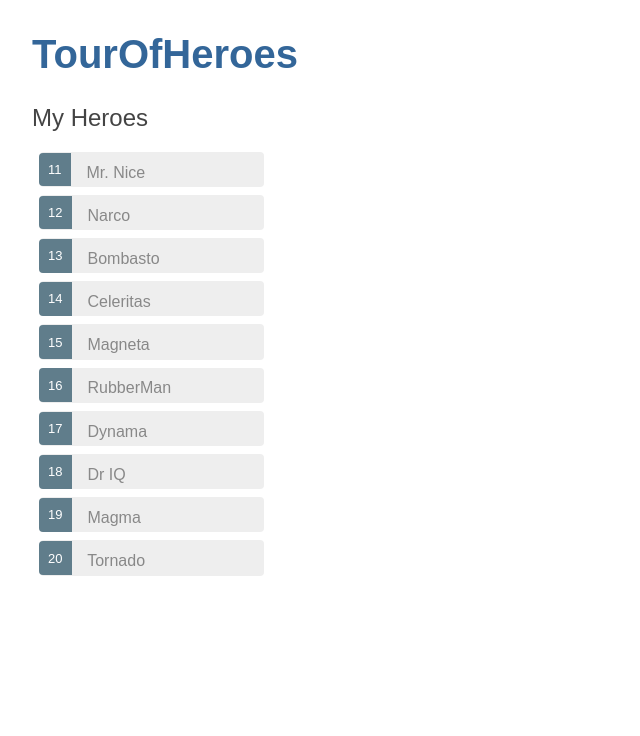
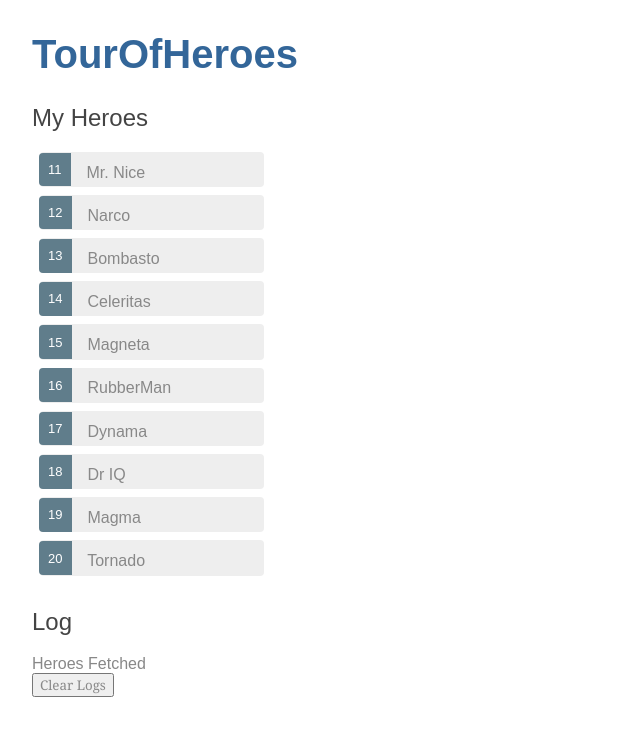
Before and after one commit to akhilNandanavanam/TourOfHeroes, an Angular app in the folder TourOfHeroes/: page / in a window 1280 px wide. Shown: the top 736 px of the page, without its empty margins (0-640 px from the left). Built offline with nearby package versions, Linux system fonts and the light colour scheme.

Commit message:
Added Messages

```diff
--- a/TourOfHeroes/src/app/app.component.html
+++ b/TourOfHeroes/src/app/app.component.html
@@ -1,5 +1,5 @@
 <!--The content below is only a placeholder and can be replaced.-->
 <h1>{{ title }}</h1>
 <app-heroes></app-heroes>
-
+<app-messages></app-messages>
 <router-outlet></router-outlet>
--- a/TourOfHeroes/src/app/app.module.ts
+++ b/TourOfHeroes/src/app/app.module.ts
@@ -6,11 +6,13 @@ import { AppComponent } from './app.component';
 import { HeroesComponent } from './heroes/heroes.component';
 import { HeroDetailComponent } from './hero-detail/hero-detail.component';
 import { HeroService } from "./hero.service";
+import { MessagesComponent } from './messages/messages.component';
 @NgModule({
   declarations: [
     AppComponent,
     HeroesComponent,
-    HeroDetailComponent
+    HeroDetailComponent,
+    MessagesComponent
   ],
   imports: [
     BrowserModule,
--- a/TourOfHeroes/src/app/hero-detail/hero-detail.component.ts
+++ b/TourOfHeroes/src/app/hero-detail/hero-detail.component.ts
@@ -1,5 +1,6 @@
 import { Component, OnInit, Input } from '@angular/core';
 import { Hero } from '../hero';
+
 
 @Component({
   selector: 'app-hero-detail',
@@ -12,4 +13,5 @@ export class HeroDetailComponent implements OnInit {
   ngOnInit() {
   }
 
+
 }
--- a/TourOfHeroes/src/app/heroes/heroes.component.ts
+++ b/TourOfHeroes/src/app/heroes/heroes.component.ts
@@ -3,7 +3,7 @@ import { Component, OnInit } from '@angular/core';
 import { Hero } from '../hero';
 import { HEROES } from '../mock-heroes';
 import { HeroDetailComponent } from '../hero-detail/hero-detail.component';
-
+import { MessageService } from '../message.service';
 @Component({
   selector: 'app-heroes',
   templateUrl: './heroes.component.html',
@@ -12,13 +12,17 @@ import { HeroDetailComponent } from '../hero-detail/hero-detail.component';
 export class HeroesComponent implements OnInit {
   heroes : Hero[];
   selectedHero : Hero;
-    constructor(private heroService : HeroService) { }
+  private message : string;
+    constructor(private heroService : HeroService, private messageService : MessageService) { }
 
   ngOnInit() {
     this.heroService.getHero().subscribe(heroes => this.heroes = heroes);
+    this.messageService.add("Heroes Fetched");
     }
   onSelect(hero : Hero):void{
     this.selectedHero = hero;
+    this.message = this.selectedHero.name+" has been chosen";
+    this.messageService.add(this.message);
   }
 
 }
--- /dev/null
+++ b/TourOfHeroes/src/app/message.service.ts
@@ -0,0 +1,15 @@
+import { Injectable } from '@angular/core';
+
+@Injectable({
+  providedIn: 'root'
+})
+export class MessageService {
+  messages : string[] = [];
+  add(message: string){
+    this.messages.push(message);
+  }
+  clear(){
+    this.messages = [];
+  }
+  constructor() { }
+}
--- /dev/null
+++ b/TourOfHeroes/src/app/messages/messages.component.html
@@ -0,0 +1,7 @@
+<div *ngIf="messageService.messages.length">
+  <h2>Log</h2>
+
+    <div *ngFor="let message of messageService.messages">{{ message }}</div>
+    <button (click)="messageService.clear()">Clear Logs</button>
+
+</div>
--- /dev/null
+++ b/TourOfHeroes/src/app/messages/messages.component.ts
@@ -0,0 +1,15 @@
+import { Component, OnInit } from '@angular/core';
+import { MessageService } from "../message.service";
+@Component({
+  selector: 'app-messages',
+  templateUrl: './messages.component.html',
+  styleUrls: ['./messages.component.scss']
+})
+export class MessagesComponent implements OnInit {
+
+  constructor(private messageService : MessageService) { }
+
+  ngOnInit() {
+  }
+
+}
```
Also changed, not shown: TourOfHeroes/src/app/messages/messages.component.scss (added), 2 other files (tests, documents, lock files or other folders).
